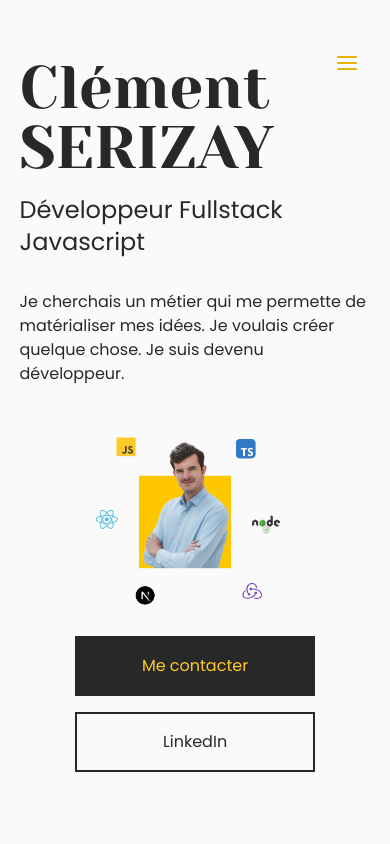
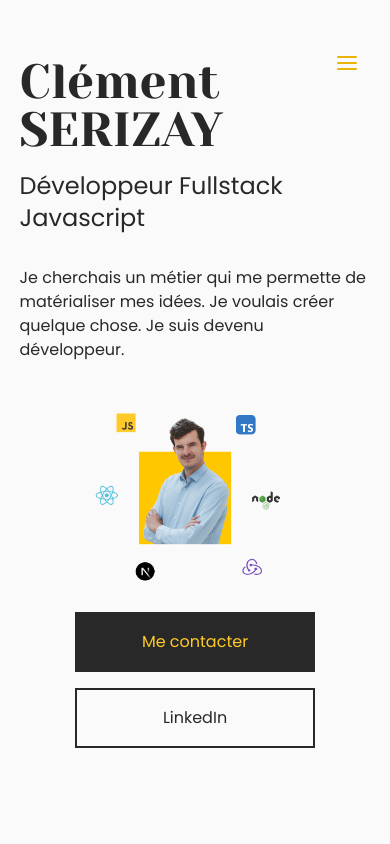
Before and after one commit to monkeycs60/portfolio-cs, a Next.js app: page / in a window 390 px wide. Shown: the top 844 px of the page. Built offline with nearby package versions, Linux system fonts and the light colour scheme.

Commit message:
fix: responsive on mobile

```diff
--- a/src/components/Hero.tsx
+++ b/src/components/Hero.tsx
@@ -9,7 +9,7 @@ const Hero = () => {
 				<div className='h-full flex flex-col '>
 					<div className='flex flex-col h-full gap-8 lg:gap-14 font-eva text-secondary'>
 						<div className='flex flex-col gap-4'>
-							<h1 className='text-6xl 2xl:text-8xl'>
+							<h1 className='text-5xl lg:text-6xl 2xl:text-8xl'>
 								Clément <span className='block uppercase'>Serizay</span>
 							</h1>
 							<h2 className='text-2xl 2xl:text-4xl font-poppins'>
```
